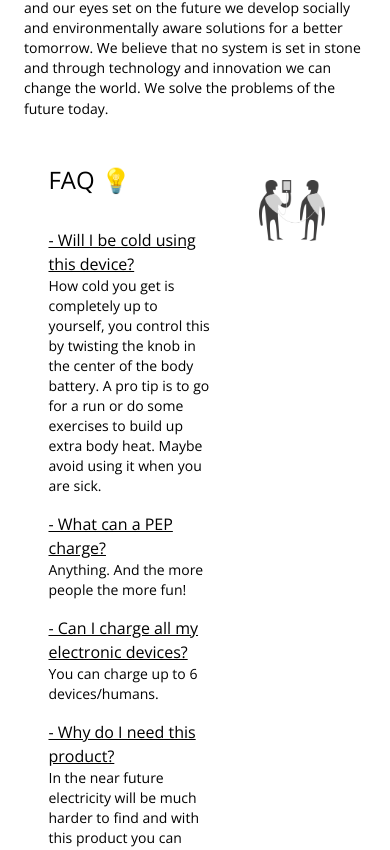
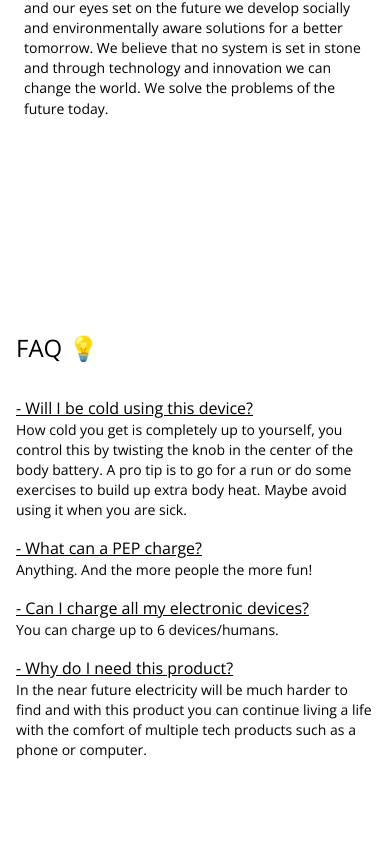
Before and after one commit to Braxmaster/master_thesis_website, a React (Create React App) app: page / in a window 390 px wide. Shown: the part 5211-6061 px from the top of the page. Built offline with nearby package versions, Linux system fonts and the light colour scheme.

Commit message:
Faq now works better on phones

```diff
--- a/src/Faq.js
+++ b/src/Faq.js
@@ -1,11 +1,20 @@
 import React from "react";
 import { Grid, Typography, Box, Divider } from "@material-ui/core";
+import { useTheme } from "@material-ui/core/styles";
+import useMediaQuery from "@material-ui/core/useMediaQuery";
 
 function Faq(props) {
+  const theme = useTheme();
+  const isSmall = useMediaQuery(theme.breakpoints.down("xs"));
+
   return (
-    <Grid container alignContent="center" style={{ height: "90vh" }}>
-      <Grid item xs={1}></Grid>
-      <Grid item xs={6}>
+    <Grid
+      container
+      alignContent="center"
+      style={{ height: isSmall ? "90vh" : "90vh" }}
+    >
+      <Grid item xs={0} sm={1}></Grid>
+      <Grid item xs={12} sm={6}>
         <Grid container>
           <Box m={2}>
             <Typography variant="h5" align="left">
@@ -67,11 +76,22 @@ function Faq(props) {
           </Grid>
         </Box>
       </Grid>
-      <Grid item xs={4}>
-        <Box m={4}>
-          <img src={props.pic} style={{ width: "100%" }}></img>
-        </Box>
+      <Grid item xs={0} sm={4}>
+        {isSmall ? (
+          <div></div>
+        ) : (
+          <Box m={4}>
+            <img src={props.pic} style={{ width: "100%" }}></img>
+          </Box>
+        )}
       </Grid>
+      {isSmall ? (
+        <div></div>
+      ) : (
+        <Grid item xs={12}>
+          <Box m={4}></Box>
+        </Grid>
+      )}
     </Grid>
   );
 }
```
Also changed, not shown: 1 other file (tests, documents, lock files or other folders).
